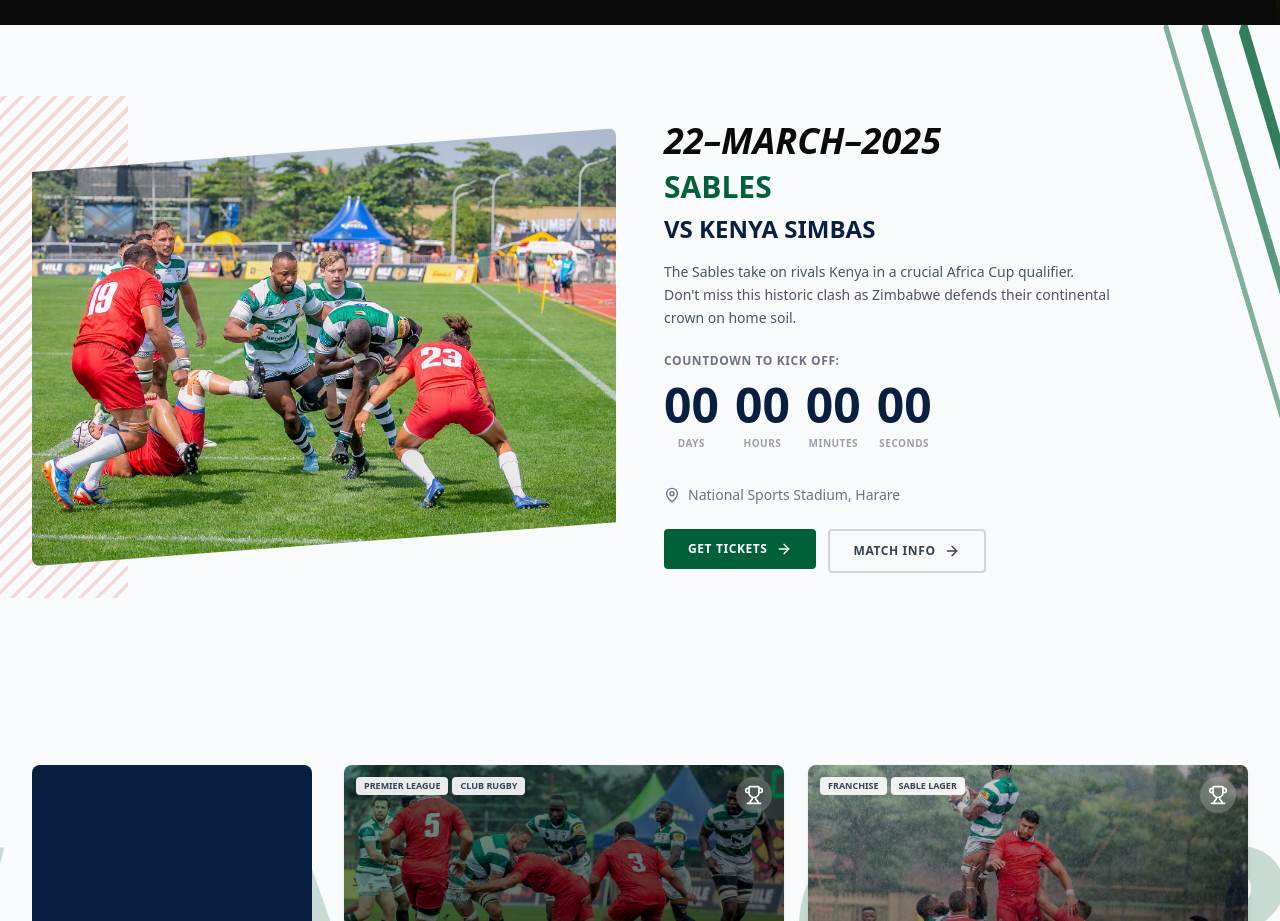
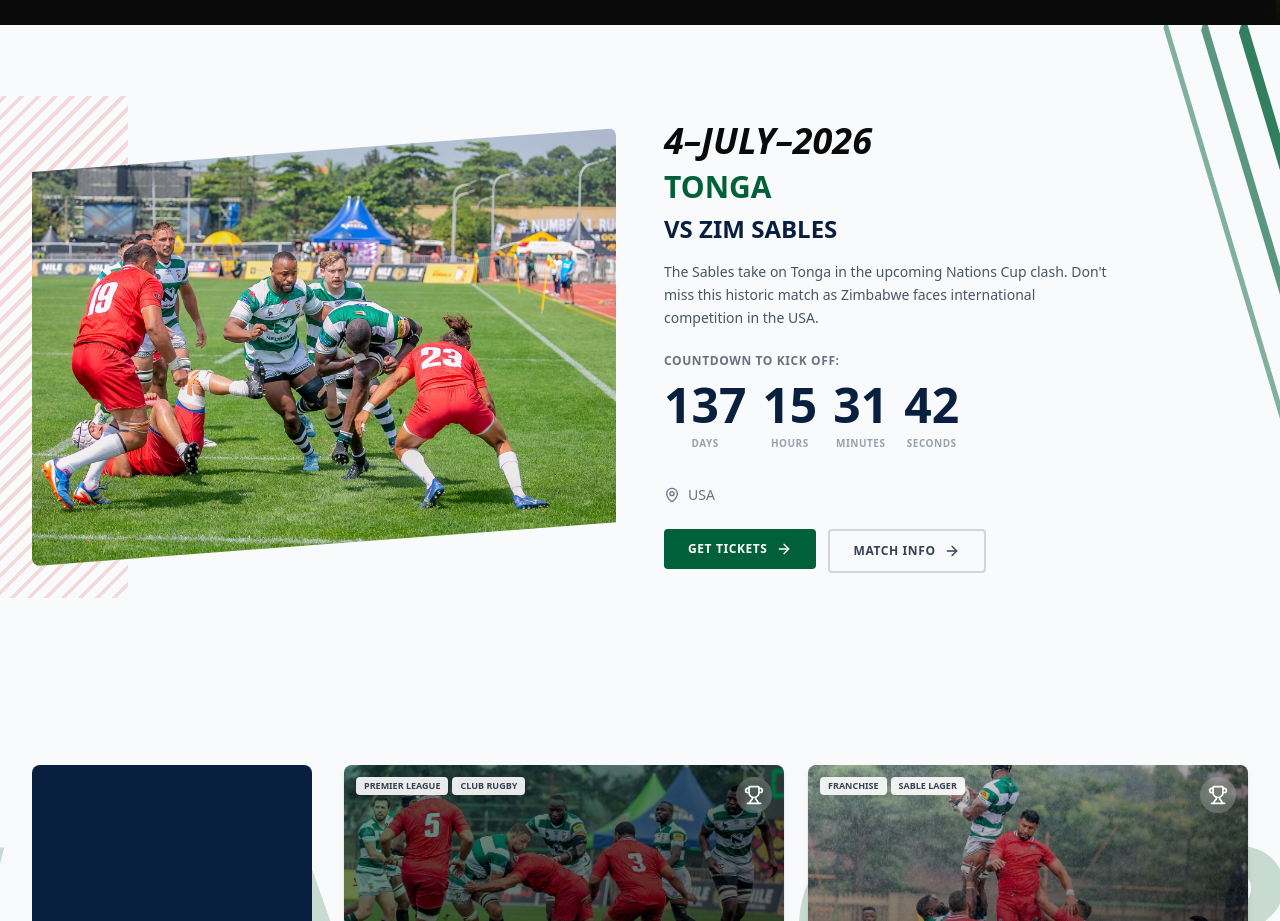
Before and after one commit to No1zee/ZimRugby, a Next.js app: page / in a window 1280 px wide. Shown: the part 1700-2621 px from the top of the page. Built offline with nearby package versions, Linux system fonts and the light colour scheme.

Commit message:
Update CountdownPromo to show upcoming Tonga vs Zim Sables match

```diff
--- a/src/app/page.tsx
+++ b/src/app/page.tsx
@@ -22,16 +22,16 @@
 
         {/* 3. Featured Match Countdown (HK Rugby style) */}
         <CountdownPromo
-          title="SABLES"
-          subtitle="VS KENYA SIMBAS"
-          description="The Sables take on rivals Kenya in a crucial Africa Cup qualifier. Don't miss this historic clash as Zimbabwe defends their continental crown on home soil."
-          targetDate="2025-03-22T16:00:00"
+          title="TONGA"
+          subtitle="VS ZIM SABLES"
+          description="The Sables take on Tonga in the upcoming Nations Cup clash. Don't miss this historic match as Zimbabwe faces international competition in the USA."
+          targetDate="2026-07-04T15:00:00"
           countdownLabel="COUNTDOWN TO KICK OFF:"
-          location="National Sports Stadium, Harare"
+          location="USA"
           image="/images/events/africa-cup.jpg"
           ctas={[
             { label: "Get Tickets", href: "/tickets", variant: "primary" },
-            { label: "Match Info", href: "/matches/africa-cup-kenya", variant: "outline" },
+            { label: "Match Info", href: "/matches/tonga", variant: "outline" },
           ]}
         />
 
```
